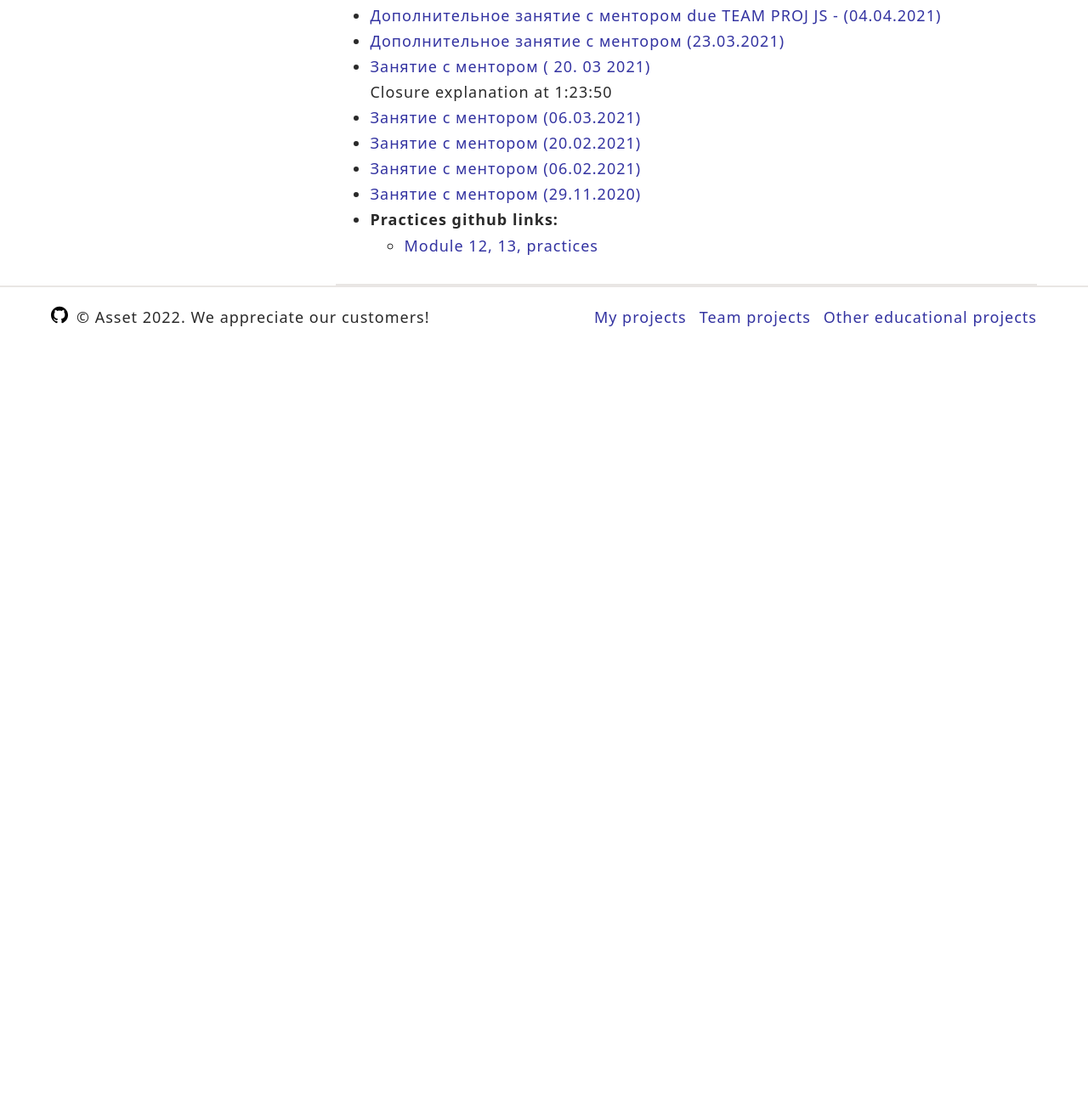
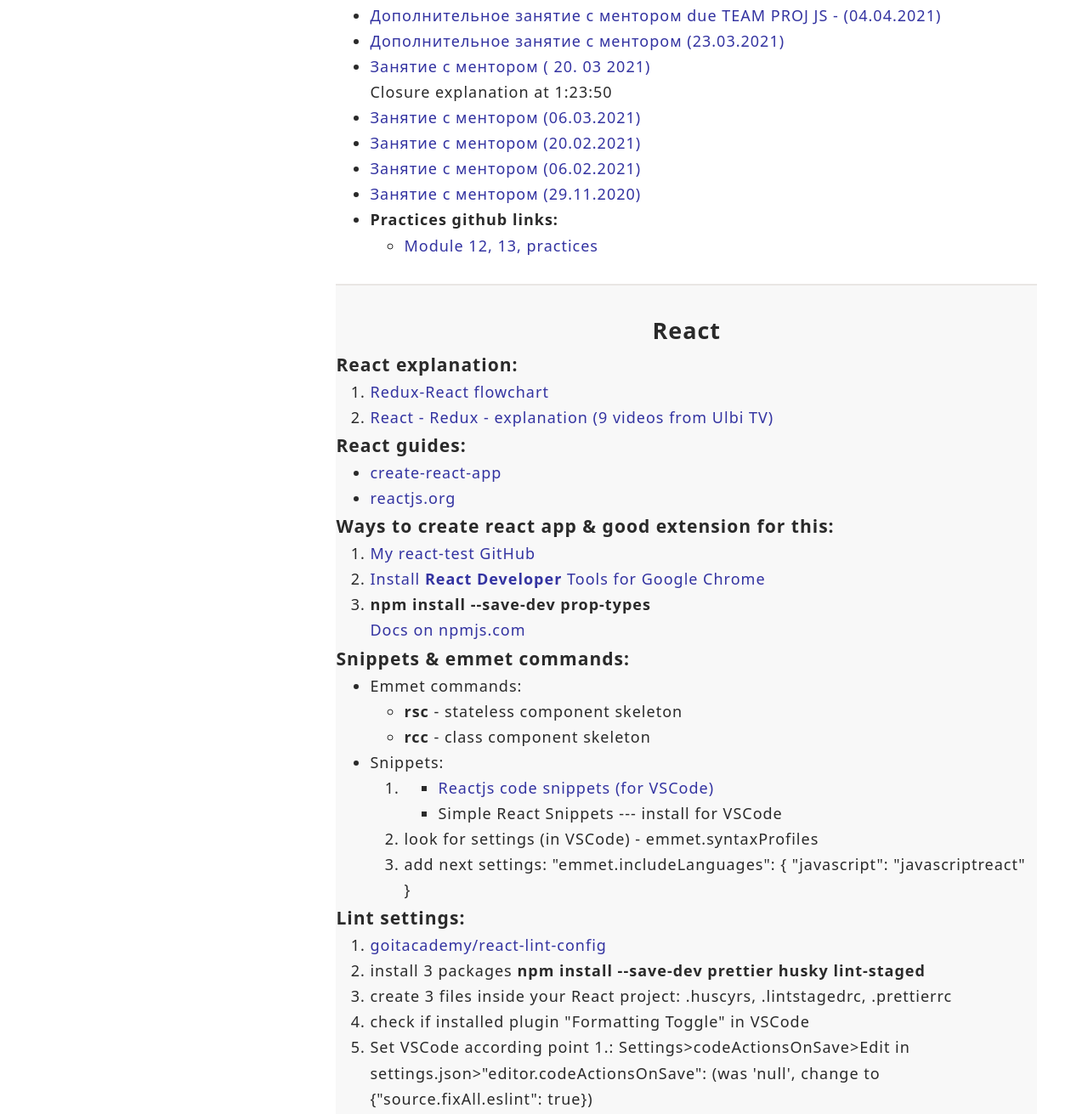
Before and after one commit to torkotiuk/asset, a website built with Parcel: page src/index.html in a window 1280 px wide. Shown: the part 3838-5149 px from the top of the page at 85% size. Before the commit the page ends 4249 px from the top, so only its background shows below. Built offline with nearby package versions, Linux system fonts and the light colour scheme.

Commit message:
start adding react content

```diff
--- a/src/index.html
+++ b/src/index.html
@@ -27,6 +27,7 @@
         <include src="./partials/html.html"></include>
         <include src="./partials/css.html"></include>
         <include src="./partials/js.html"></include>
+        <include src="./partials/react.html"></include>
         <!-- <include src="./partials/typescript.html"></include> -->
       </div>
     </div>
--- /dev/null
+++ b/src/partials/react.html
@@ -0,0 +1,106 @@
+<section class="section section-even react" id="react">
+  <h2 class="title">React</h2>
+
+  <h3>React explanation:</h3>
+  <ol>
+    <li>
+      <a target="_blank" class="link" href="./assets//images/react/redux-react.jpg"
+        >Redux-React flowchart</a
+      >
+    </li>
+    <li>
+      <a
+        target="_blank"
+        class="link"
+        href="https://www.youtube.com/playlist?list=PL6DxKON1uLOHsBCJ_vVuvRsW84VnqmPp6"
+        >React - Redux - explanation (9 videos from Ulbi TV)</a
+      >
+    </li>
+  </ol>
+
+  <h3>React guides:</h3>
+  <ul>
+    <li>
+      <a target="_blank" class="link" href="https://create-react-app.dev/">create-react-app</a>
+    </li>
+    <li><a target="_blank" class="link" href="https://ru.reactjs.org/">reactjs.org</a></li>
+  </ul>
+
+  <h3>Ways to create react app & good extension for this:</h3>
+  <ol>
+    <li>
+      <a target="_blank" class="link" href="https://github.com/torkotiuk/react-test"
+        >My react-test GitHub</a
+      >
+    </li>
+    <li>
+      <a
+        target="_blank"
+        class="link"
+        href="https://chrome.google.com/webstore/detail/react-developer-tools/fmkadmapgofadopljbjfkapdkoienihi?hl=en"
+        >Install <strong>React Developer</strong> Tools for Google Chrome</a
+      >
+    </li>
+    <li>
+      <strong>npm install --save-dev prop-types</strong
+      ><a target="_blank" class="link" href="https://www.npmjs.com/package/prop-types"
+        >Docs on npmjs.com</a
+      >
+    </li>
+  </ol>
+
+  <h3>Snippets & emmet commands:</h3>
+  <ul>
+    <li>
+      Emmet commands:
+      <ul>
+        <li>
+          <p><strong>rsc</strong> - stateless component skeleton</p>
+        </li>
+        <li>
+          <p><strong>rcc</strong> - class component skeleton</p>
+        </li>
+      </ul>
+    </li>
+    <li>
+      Snippets:
+      <ol>
+        <li>
+          <ul>
+            <li>
+              <a
+                target="_blank"
+                class="link"
+                href="https://marketplace.visualstudio.com/items?itemName=xabikos.ReactSnippets"
+                >Reactjs code snippets (for VSCode)
+              </a>
+            </li>
+            <li>Simple React Snippets --- install for VSCode</li>
+          </ul>
+        </li>
+        <li>look for settings (in VSCode) - emmet.syntaxProfiles</li>
+        <li>add next settings: "emmet.includeLanguages": { "javascript": "javascriptreact" }</li>
+      </ol>
+    </li>
+  </ul>
+
+  <h3>Lint settings:</h3>
+  <ol>
+    <li>
+      <a target="_blank" class="link" href="https://github.com/goitacademy/react-lint-config"
+        >goitacademy/react-lint-config</a
+      >
+    </li>
+    <li>
+      install 3 packages
+      <strong>npm install --save-dev prettier husky lint-staged</strong>
+    </li>
+    <li>create 3 files inside your React project: .huscyrs, .lintstagedrc, .prettierrc</li>
+    <li>check if installed plugin "Formatting Toggle" in VSCode</li>
+    <li>
+      Set VSCode according point 1.: Settings>codeActionsOnSave>Edit in
+      settings.json>"editor.codeActionsOnSave": (was 'null', change to {"source.fixAll.eslint":
+      true})
+    </li>
+  </ol>
+</section>
```
Also changed, not shown: src/assets/images/react/redux-react.jpg (added).
